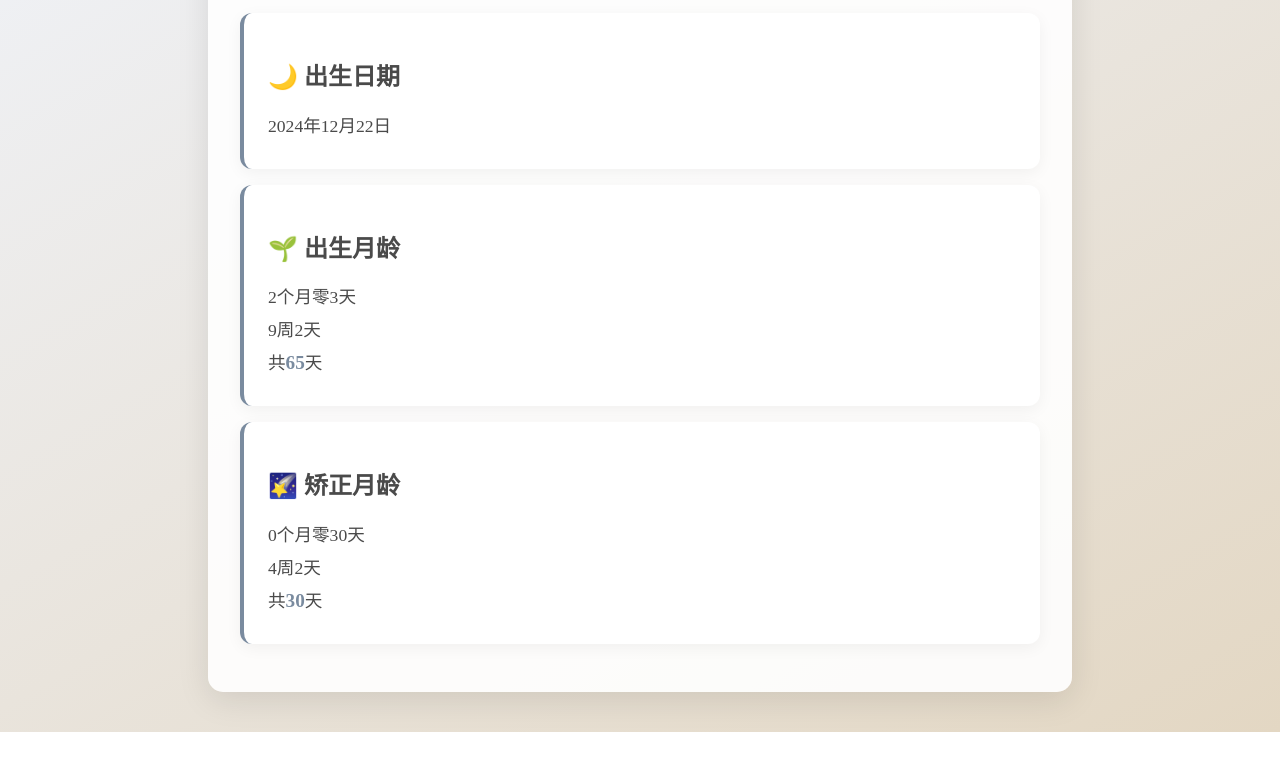
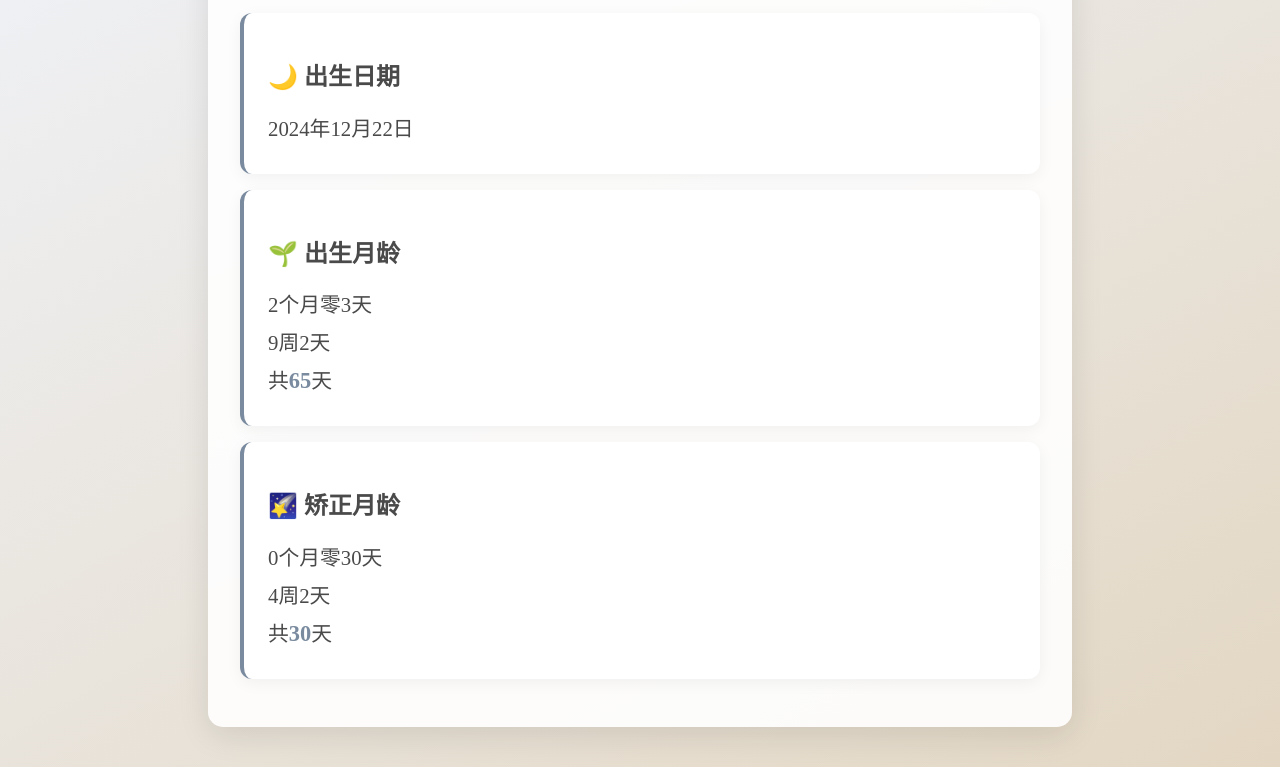
Before and after one commit to hotgirl419/hotgirl419.github.io, a plain HTML site: page index.html in a window 1280 px wide. Shown: the part 176-943 px from the top of the page. Before the commit the page ends 908 px from the top, so only its background shows below. Drawn offline with nearby package versions, Linux system fonts and the light colour scheme.

Commit message:
Update index.html

```diff
--- a/index.html
+++ b/index.html
@@ -68,13 +68,13 @@
 
         .age-item {
             margin: 0.5rem 0;
-            font-size: 1.1rem;
+            font-size: 1.3rem;
         }
 
         .days-count {
             color: var(--accent-color);
             font-weight: bold;
-            font-size: 1.2rem;
+            font-size: 1.4rem;
         }
     </style>
 </head>
```
